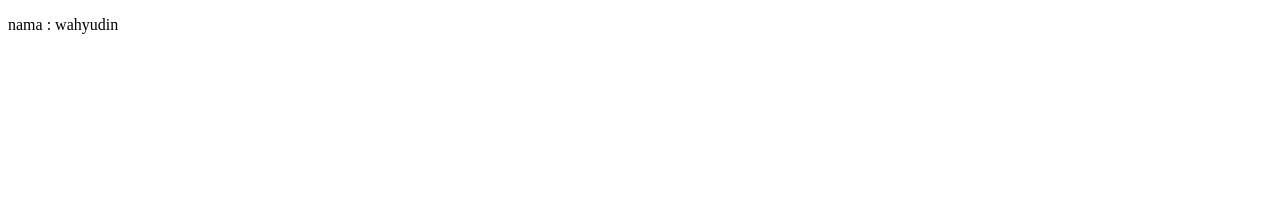
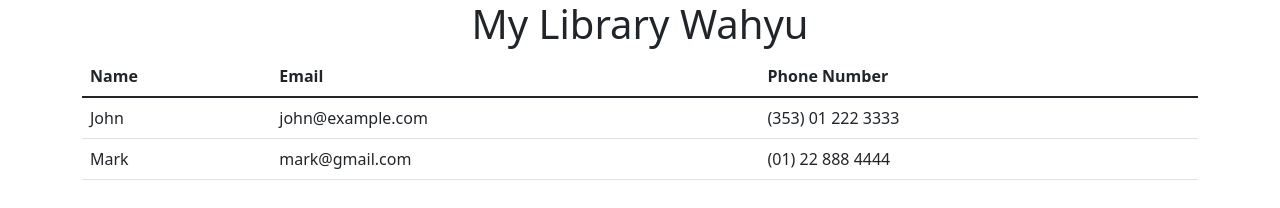
Before and after one commit to waras47/new, a plain HTML site: page index.html in a window 1280 px wide. Drawn offline with nearby package versions, Linux system fonts and the light colour scheme.

Commit message:
module system

```diff
--- /dev/null
+++ b/body.js
@@ -0,0 +1,13 @@
+export function body(data) {
+  let open = "<tbody>";
+  let close = "</tbody>";
+
+  data.forEach(function (d) {
+    open += `<tr>
+                    <td>${d[0]}</td>
+                    <td>${d[1]}</td>
+                    <td>${d[2]}</td>
+                 </tr>`;
+  });
+  return open + close;
+}
--- /dev/null
+++ b/header.js
@@ -0,0 +1,10 @@
+//header table
+export function header(data) {
+  let open = "<thead><tr>";
+  let close = "</tr></thead>";
+
+  data.forEach(function (d) {
+    open += `<th>${d}</th>`;
+  });
+  return open + close;
+}
--- a/index.html
+++ b/index.html
@@ -1,12 +1,26 @@
 <!DOCTYPE html>
 <html lang="en">
-<head>
-    <meta charset="UTF-8">
-    <meta http-equiv="X-UA-Compatible" content="IE=edge">
-    <meta name="viewport" content="width=device-width, initial-scale=1.0">
-    <title>first</title>
-</head>
-<body>
-    <p>nama : wahyudin</p>
-</body>
+  <head>
+    <!-- Required meta tags -->
+    <meta charset="utf-8" />
+    <meta name="viewport" content="width=device-width, initial-scale=1" />
+
+    <!-- Bootstrap CSS -->
+    <link href="https://cdn.jsdelivr.net/npm/bootstrap@5.1.3/dist/css/bootstrap.min.css" rel="stylesheet" integrity="sha384-1BmE4kWBq78iYhFldvKuhfTAU6auU8tT94WrHftjDbrCEXSU1oBoqyl2QvZ6jIW3" crossorigin="anonymous" />
+
+    <title>Hello, world!</title>
+  </head>
+  <body>
+    <div class="container">
+      <h1 class="text-center">My Library Wahyu</h1>
+      <div id="app"></div>
+    </div>
+
+    <!-- Optional JavaScript; choose one of the two! -->
+
+    <!-- Option 1: Bootstrap Bundle with Popper -->
+    <script src="https://cdn.jsdelivr.net/npm/bootstrap@5.1.3/dist/js/bootstrap.bundle.min.js" integrity="sha384-ka7Sk0Gln4gmtz2MlQnikT1wXgYsOg+OMhuP+IlRH9sENBO0LRn5q+8nbTov4+1p" crossorigin="anonymous"></script>
+    <script src="https://unpkg.com/gridjs/dist/gridjs.umd.js"></script>
+    <script src="index.js" type="module"></script>
+  </body>
 </html>
--- /dev/null
+++ b/index.js
@@ -0,0 +1,21 @@
+import { header } from "./header.js";
+import { body } from "./body.js";
+
+class Grid {
+  constructor(init) {
+    this.init = init;
+  }
+
+  render(element) {
+    let table = "<table class='table table-hover'>" + header(this.init.columns) + body(this.init.data) + "</table>";
+    element.innerHTML = table;
+  }
+}
+const table = new Grid({
+  columns: ["Name", "Email", "Phone Number"],
+  data: [
+    ["John", "john@example.com", "(353) 01 222 3333"],
+    ["Mark", "mark@gmail.com", "(01) 22 888 4444"],
+  ],
+});
+table.render(document.getElementById("app"));
```
